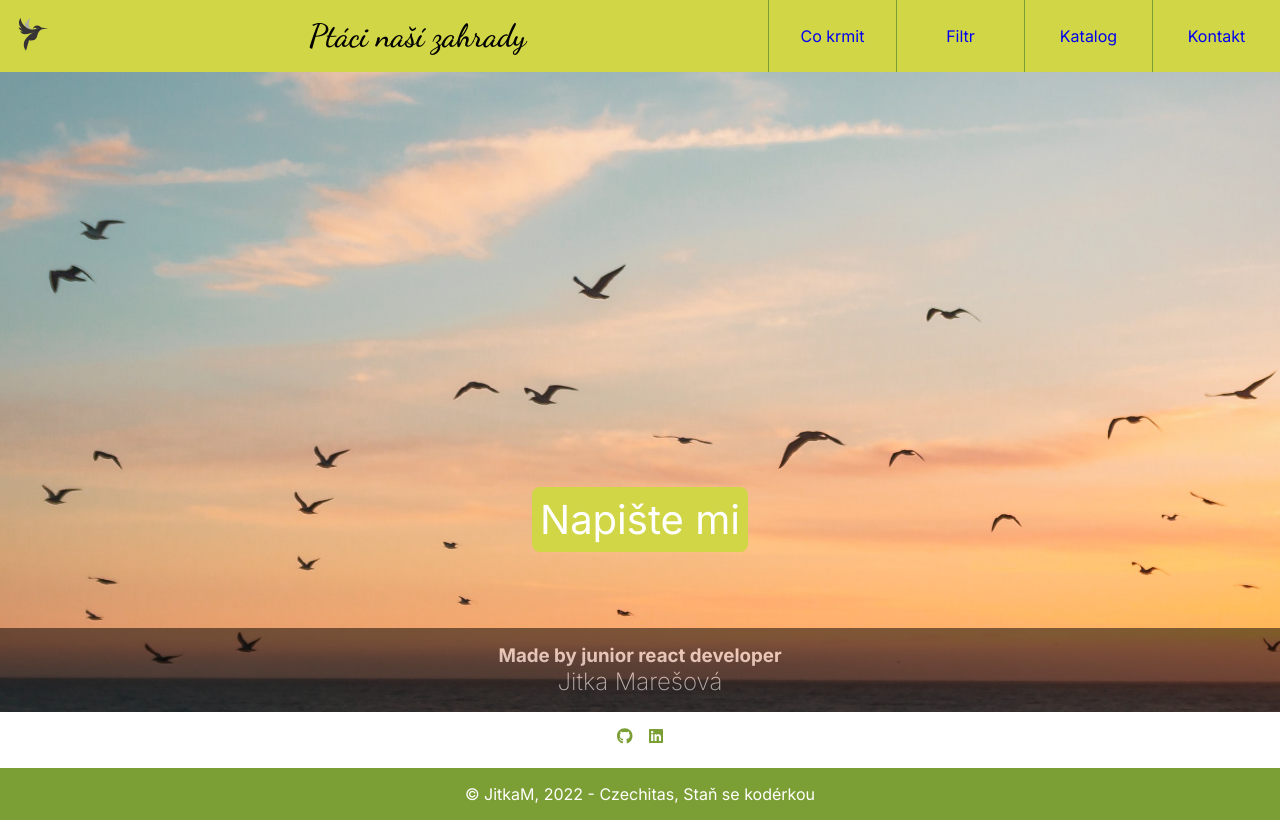
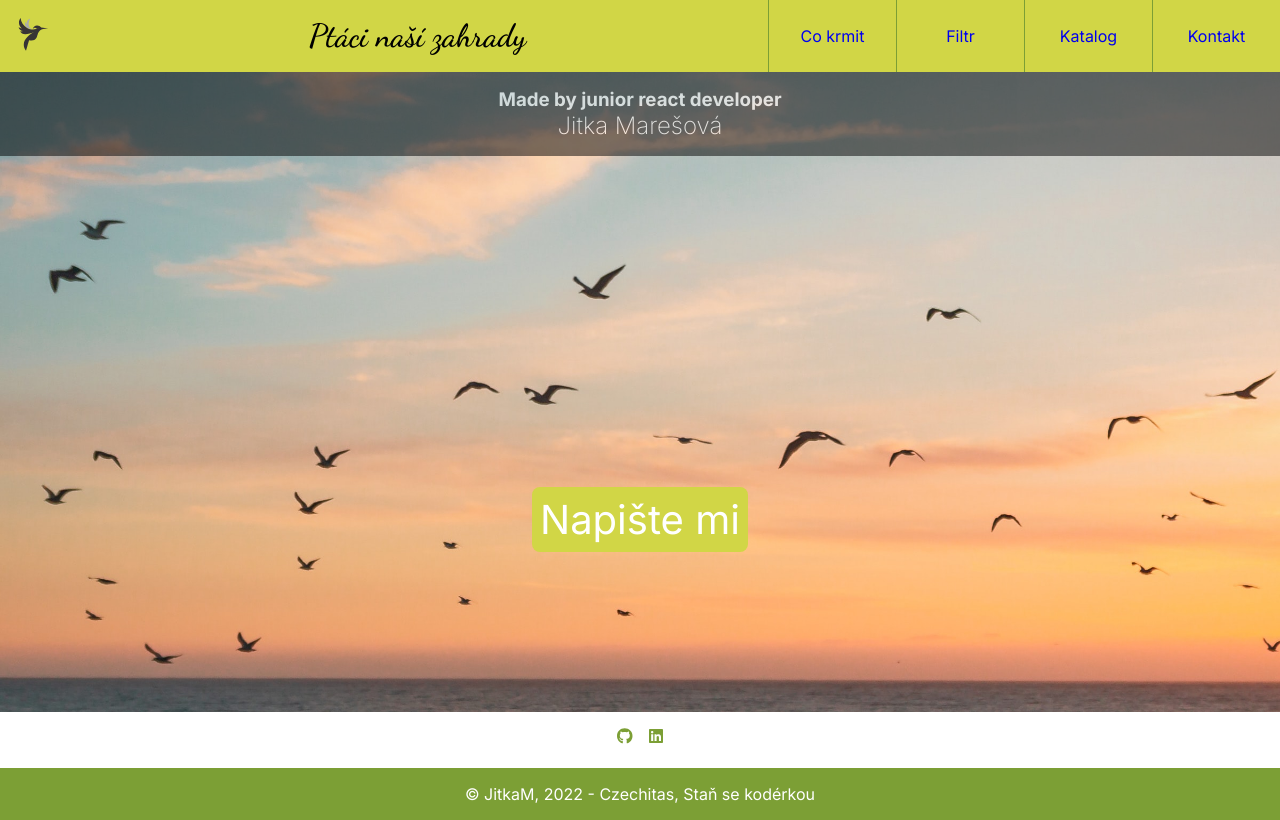
Before and after one commit to JiMare/Birds, a Next.js app: page /contact in a window 1280 px wide. Built offline with nearby package versions, Linux system fonts and the light colour scheme.

Commit message:
fix titles up

```diff
--- a/styles/globals.css
+++ b/styles/globals.css
@@ -40,6 +40,14 @@ body,
   text-align: center;
   color: #7c9f35;
   font-style: italic;
+}
+
+.titles {
+  position: absolute;
+  background-color: black;
+  opacity: 0.5;
+  color: #ffff;
+  width: 100%;
 }
 
 @media screen and (min-width: 650px) {
@@ -207,15 +215,6 @@ body,
   font-size: 1.5rem;
 }
 
-.titles {
-  position: absolute;
-  background-color: black;
-  bottom: 0;
-  opacity: 0.5;
-  color: #ffff;
-  width: 100%;
-}
-
 .not-found{
   width: 20rem;
   margin: auto;
@@ -228,10 +227,7 @@ body,
   .bird-card{
     max-height: 300px;
   }
-  .bird-card__image{
-    height: 100%;
-    object-fit: cover;
-  }
+
 }
 
 
```
